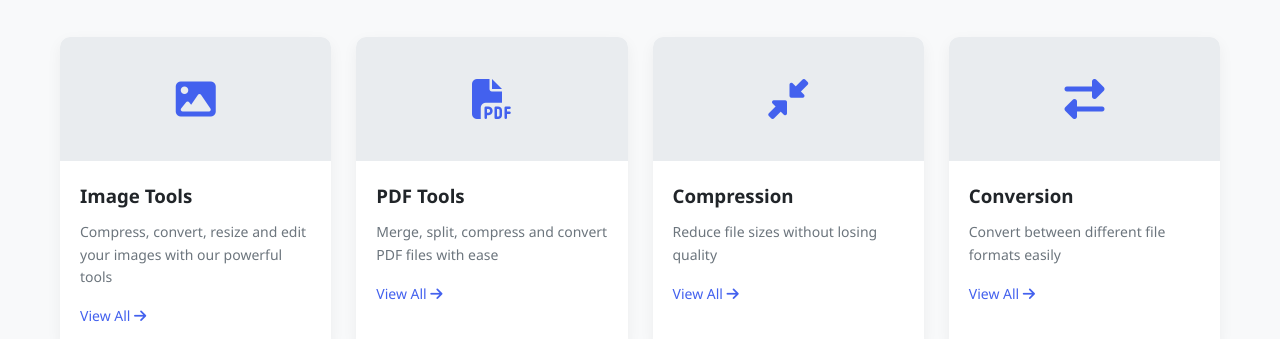
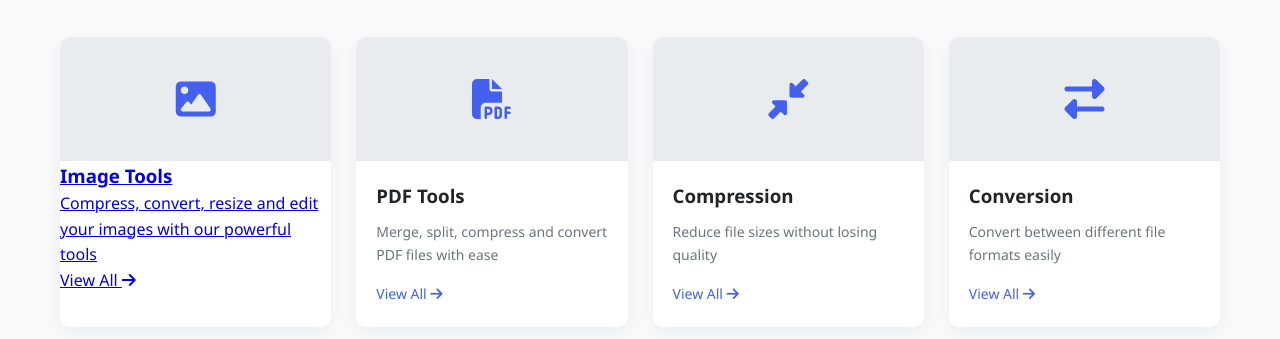
Before and after one commit to Ankit221-bot/Tools, a plain HTML site: page index.html in a window 1280 px wide. Shown: the part 623-962 px from the top of the page. Drawn offline with Linux system fonts and the light colour scheme.

Commit message:
Update index.html

```diff
--- a/index.html
+++ b/index.html
@@ -578,11 +578,13 @@
                     <div class="category-icon">
                         <i class="fas fa-image"></i>
                     </div>
-                    <div class="category-content">
-                        <h3>Image Tools</h3>
-                        <p>Compress, convert, resize and edit your images with our powerful tools</p>
-                        <a href="#">View All <i class="fas fa-arrow-right"></i></a>
-                    </div>
+                    <a href="https://example.com/image-tools" class="category-link">
+    <div class="/img-compress.html">
+        <h3>Image Tools</h3>
+        <p>Compress, convert, resize and edit your images with our powerful tools</p>
+        <span>View All <i class="fas fa-arrow-right"></i></span>
+    </div>
+</a>
                 </div>
 
                 <div class="category-card">
```
